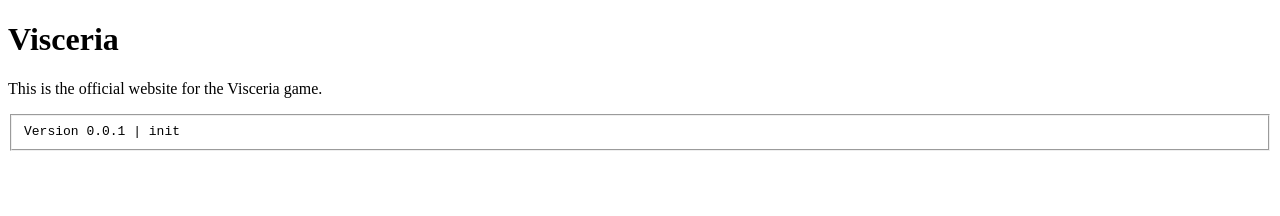
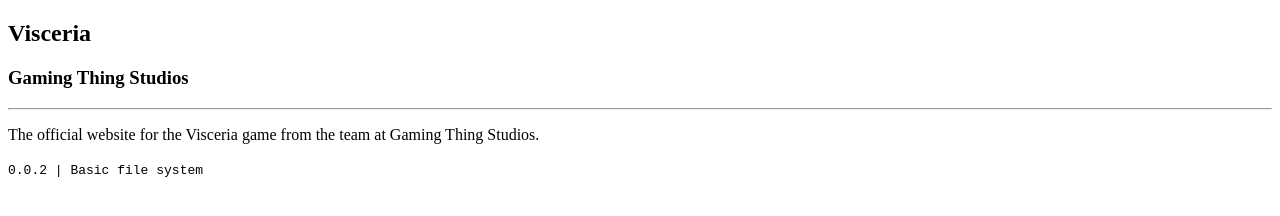
Before and after one commit to Visceria/visceria.github.io, a plain HTML site: page index.html in a window 1280 px wide. Drawn offline with Linux system fonts and the light colour scheme; files that its build step writes are made by us from their sources.

Commit message:
[0.0.2] Basic file system

```diff
--- a/index.html
+++ b/index.html
@@ -1,14 +1,38 @@
+<!--
+    Project Title:             Visceria Website
+        Document Author:       Gaming Thing Studios & Luna Nobles
+        Date Initialised:      Mar. 31, '26
+        Date Updated:          Mar. 31, '26
+-->
 <!DOCTYPE html>
-<html>
+<html lang="en-CA">
     <head>
-    <meta charset="UTF-8"/>
+        <meta charset="UTF-8">
+        <meta name="viewport" content="width=device-width, initial-scale=1.0">
+        <meta name="author"      content="Gaming Thing Studios">
+        <meta name="description" content="!!!TODO!!!">
+        <meta name="keywords"    content="!!!TODO!!!">
+
         <title>Visceria</title>
+        <link rel="icon" type="img/!!!TODO!!!" href="images/!!!TODO!!!"/>
+
+        <!--META CONTEXT-->
+        <link rel="stylesheet" href="styles_font.css"/>
+        <link rel="stylesheet" href="styles_general.css"/>
+        <link rel="stylesheet" href="styles_special.css"/>
+        <link rel="stylesheet" href="styles_mobile.css"/>
     </head>
     <body>
+        <nav></nav>
+        <main>
+            <section>
               <h1>Visceria</h1>
-    <p>This is the official website for the Visceria game.</p>
-    <fieldset>
-      <code>Version 0.0.1 | init</code>
-    </fieldset>
+              <h3>Gaming Thing Studios</h3>
+              <hr/>
+              <p>The official website for the Visceria game from the team at Gaming Thing Studios.</p>
+            </section>
+            <footer><code>0.0.2 | Basic file system</code></footer>
+        </main>
+        <script src="script.js"></script>
     </body>
 </html>
--- /dev/null
+++ b/styles/styles_font.css
@@ -0,0 +1 @@
+@charset "UTF-8";
--- /dev/null
+++ b/styles/styles_general.css
@@ -0,0 +1 @@
+@charset "UTF-8";
--- /dev/null
+++ b/styles/styles_mobile.css
@@ -0,0 +1 @@
+@charset "UTF-8";
--- /dev/null
+++ b/styles/styles_special.css
@@ -0,0 +1 @@
+@charset "UTF-8";
```
Also changed, not shown: scripts/script.js (added), 1 other file. Lines whose indentation alone changed are shown as unchanged.
